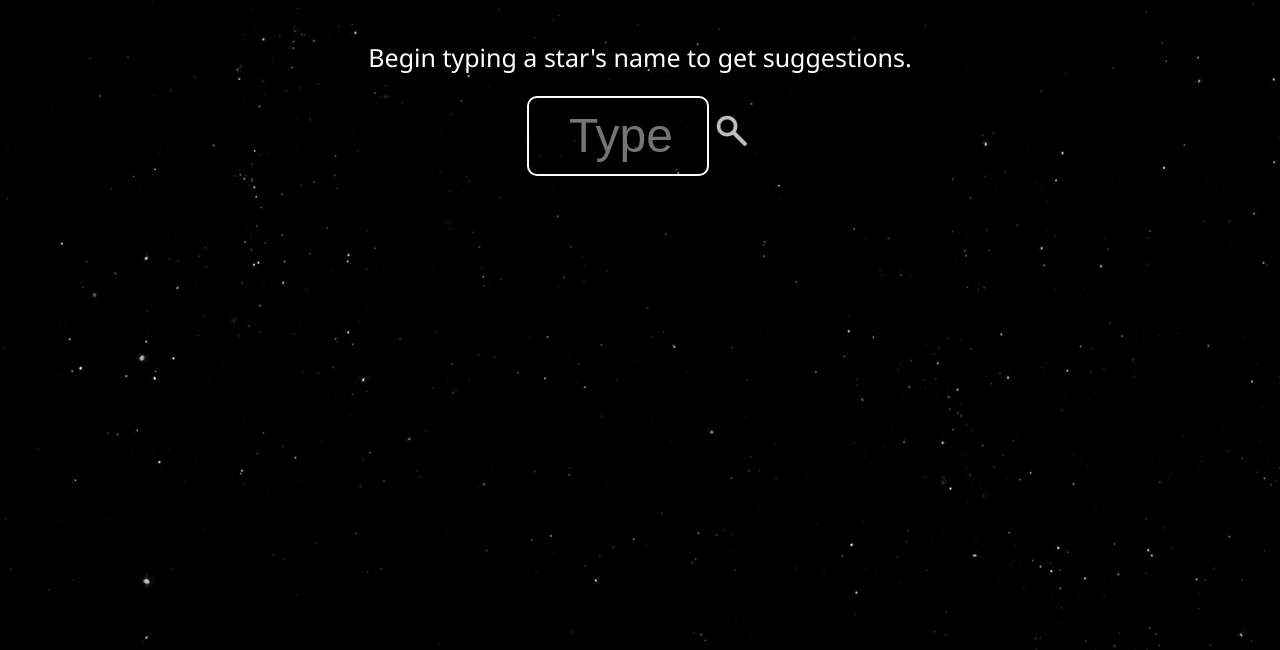
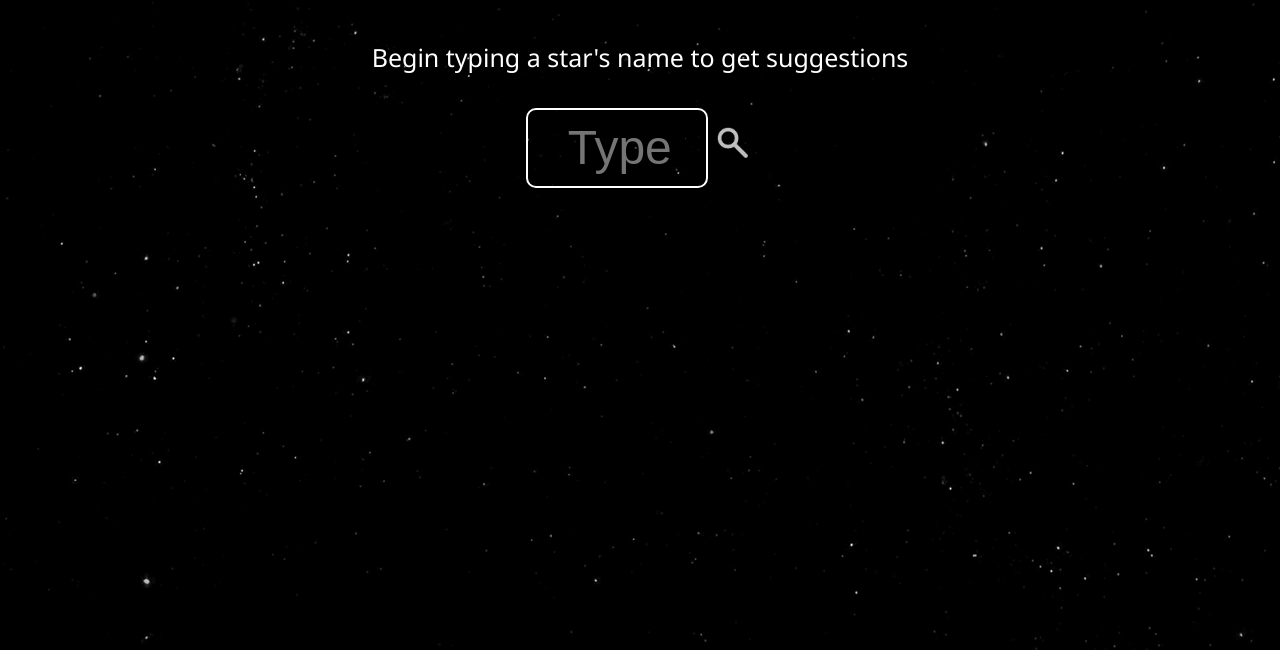
Before and after one commit to FACN4/stars_of_the_north_w4, a website: page public/index.html in a window 1280 px wide. Shown: the part 150-800 px from the top of the page. Drawn offline with Linux system fonts and the light colour scheme.

Commit message:
Update index.html

```diff
--- a/public/index.html
+++ b/public/index.html
@@ -14,10 +14,11 @@
 <header>
 <h1>Stars Of The North</h1>
 </header>
-  <form>
-    <label for=="star-finder">Begin typing a star's name to get suggestions.</label></br>
-  </br>
-      <input  autocomplete="off" type ="text" id = "star-finder" placeholder="Type your star name">
+ <form>
+    <label>
+      Begin typing a star's name to get suggestions</br>
+      <br><input  autocomplete="off" type ="text" id = "star-finder" placeholder="Type your star name">
+    </label>
       <img src = "./images/sreach-icon.png" alt = "search icon" >
   </form>
   <div id="search-results"></div>
```
